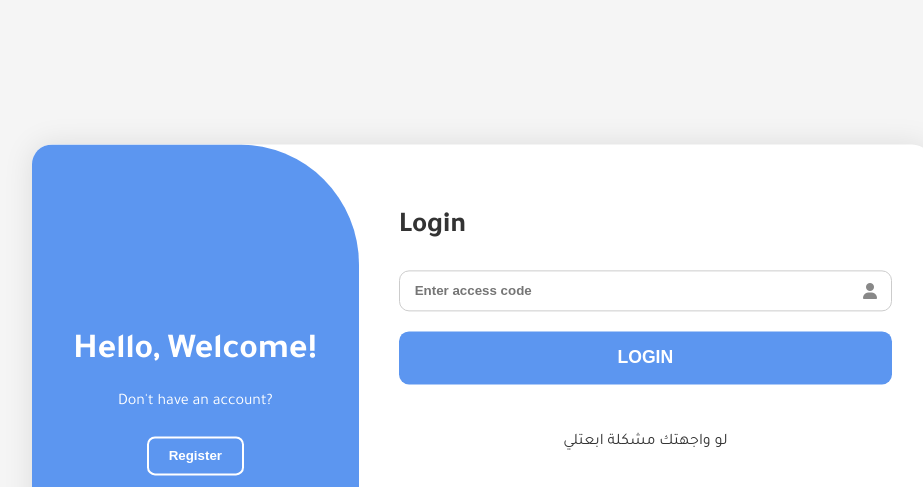
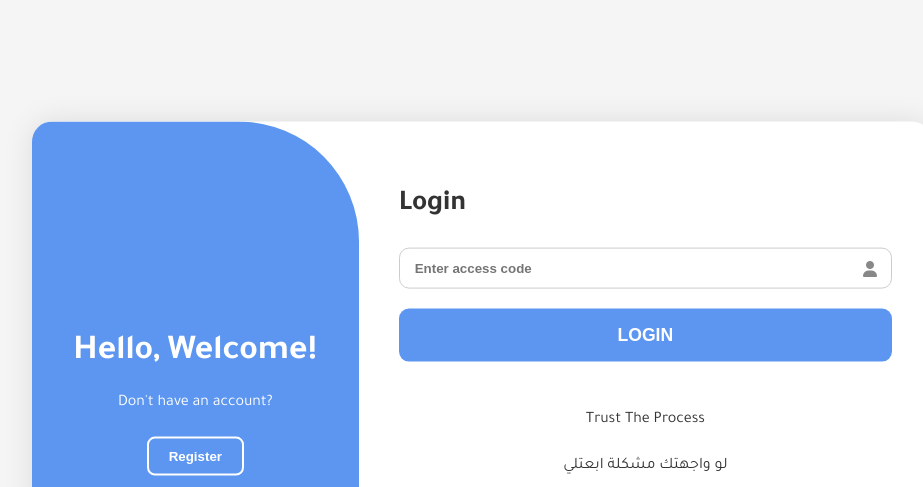
Before and after one commit to eng-Mora/The-Process-platform-ar, a plain HTML site: page index.html in a window 1280 px wide. Shown: the top 487 px of the page, without its empty margins (158-1081 px from the left). Drawn offline with Linux system fonts and the light colour scheme.

Commit message:
Update index.html

```diff
--- a/index.html
+++ b/index.html
@@ -575,6 +575,8 @@
                     <button type="submit" class="login-btn">LOGIN</button>
                     <div id="errorMessage" class="error"></div>
                 </form>
+                <p class="or">Trust The Process</p>
+
                  <p class="or">لو واجهتك مشكلة ابعتلي</p>
 
                 <div class="social-icons">
```
